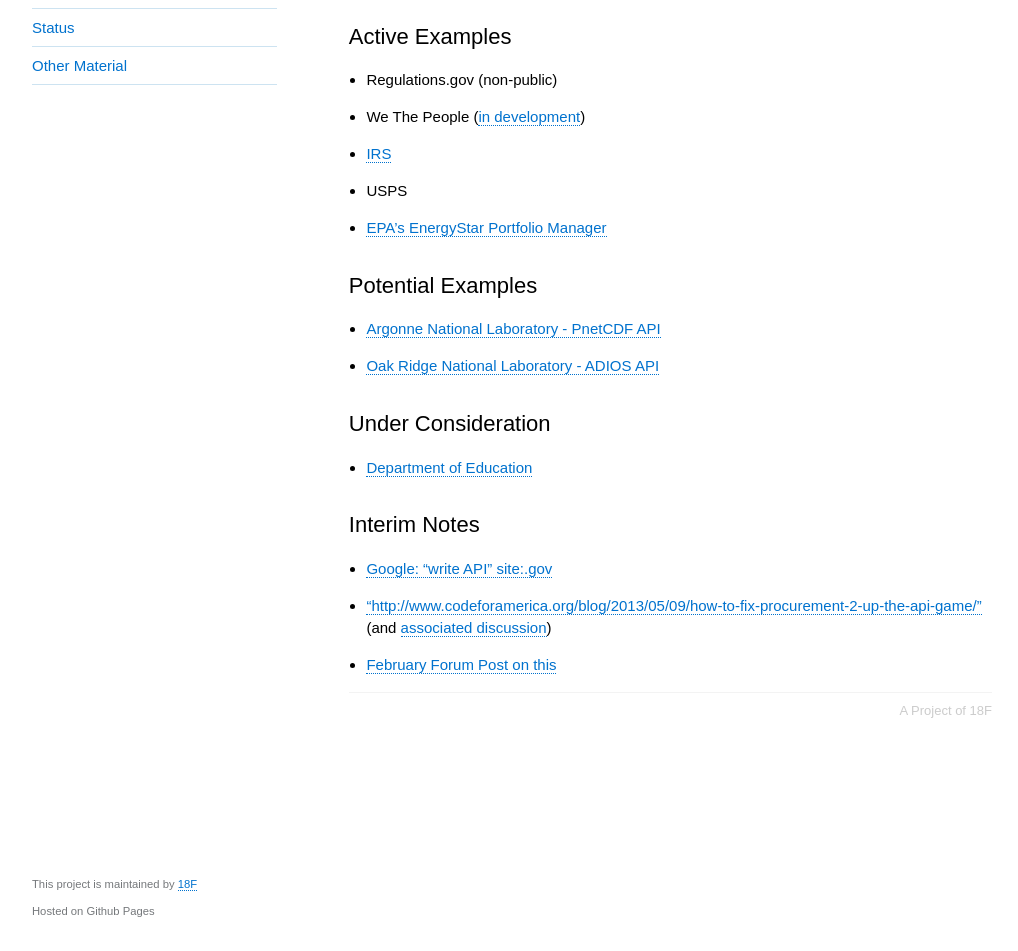
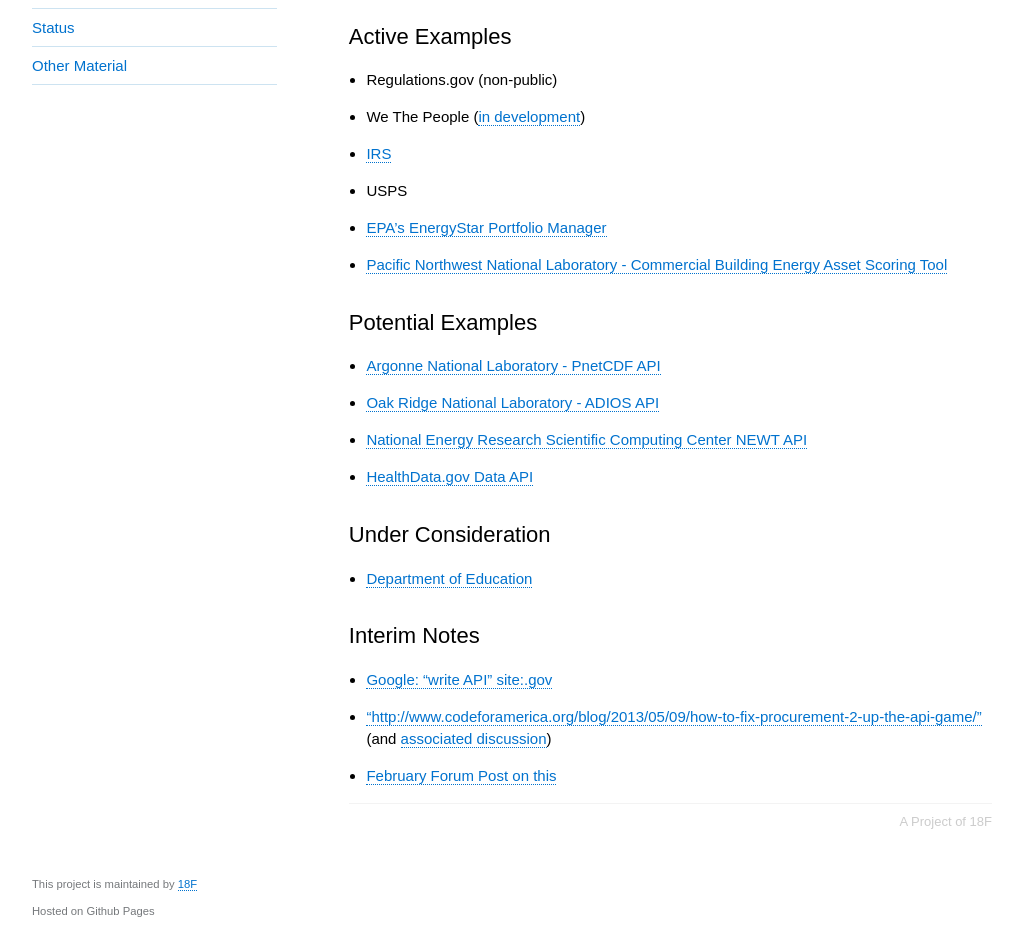
Before and after one commit to 18F/API-All-the-X, a Jekyll site: the page built from pages/write_apis-notes.md, in a window 1280 px wide and 1343 px high. Shown: the part 392-1343 px from the top of the window, without its empty margins (128-1146 px from the left). Built offline with Jekyll 4.4.1, drawn with Linux system fonts in a browser that asks for light colours.

Commit message:
Update write_apis-notes.md

```diff
--- a/pages/write_apis-notes.md
+++ b/pages/write_apis-notes.md
@@ -14,10 +14,13 @@
 * [IRS](http://www.irs.gov/Tax-Professionals/e-File-Providers-&-Partners/Become-an-Authorized-e-file-Provider#phase3)
 * USPS
 * [EPA's EnergyStar Portfolio Manager](http://portfoliomanager.energystar.gov/webservices/home)
+* [Pacific Northwest National Laboratory - Commercial Building Energy Asset Scoring Tool](https://assetscoreapi.pnnl.gov/apidoc/)
 
 ## Potential Examples
 * [Argonne National Laboratory - PnetCDF API](https://trac.mcs.anl.gov/projects/parallel-netcdf/wiki/Documentation)
 * [Oak Ridge National Laboratory - ADIOS API](http://users.nccs.gov/~pnorbert/ADIOS-UsersManual-1.3.1.pdf#page=18)
+* [National Energy Research Scientific Computing Center NEWT API](https://newt.nersc.gov/)
+* [HealthData.gov Data API](http://healthdata.gov/data-api)
 
 ## Under Consideration
 * [Department of Education](https://www.ifap.ed.gov/fregisters/FR041614.html)
```
